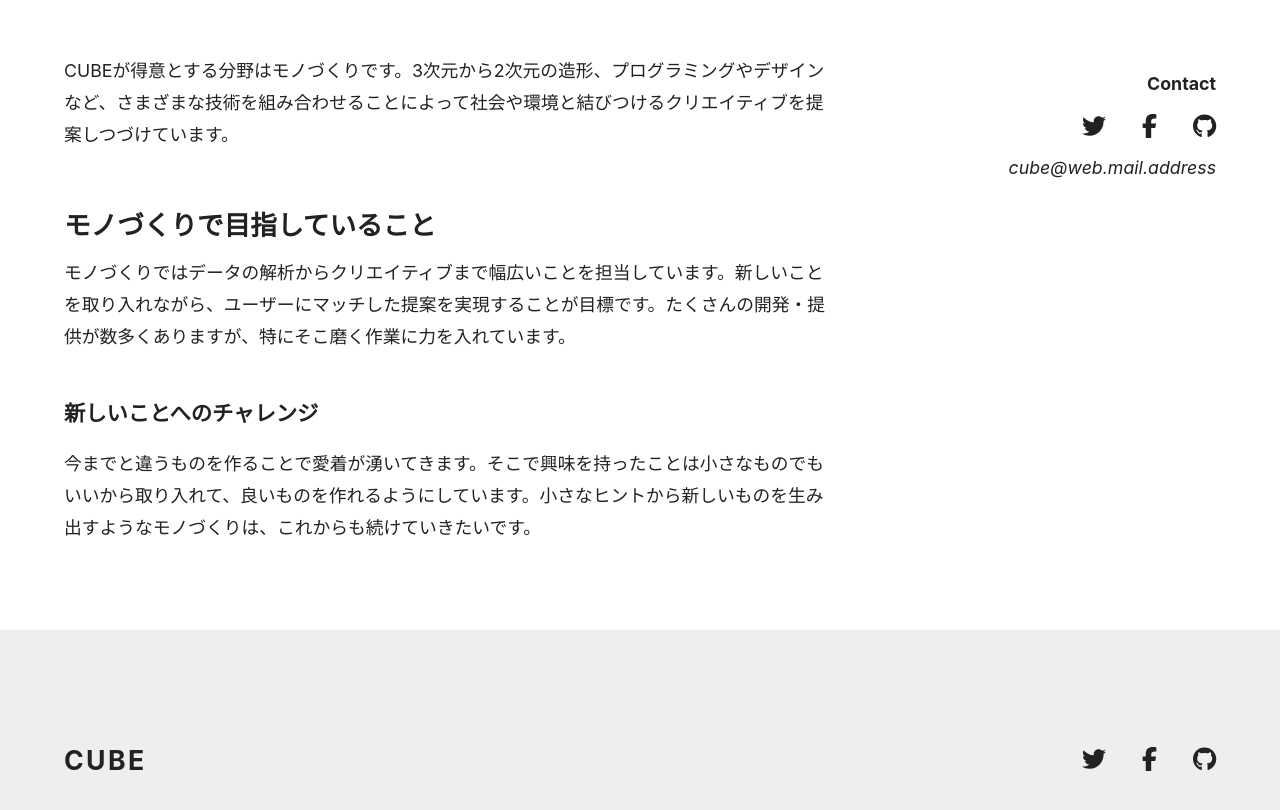
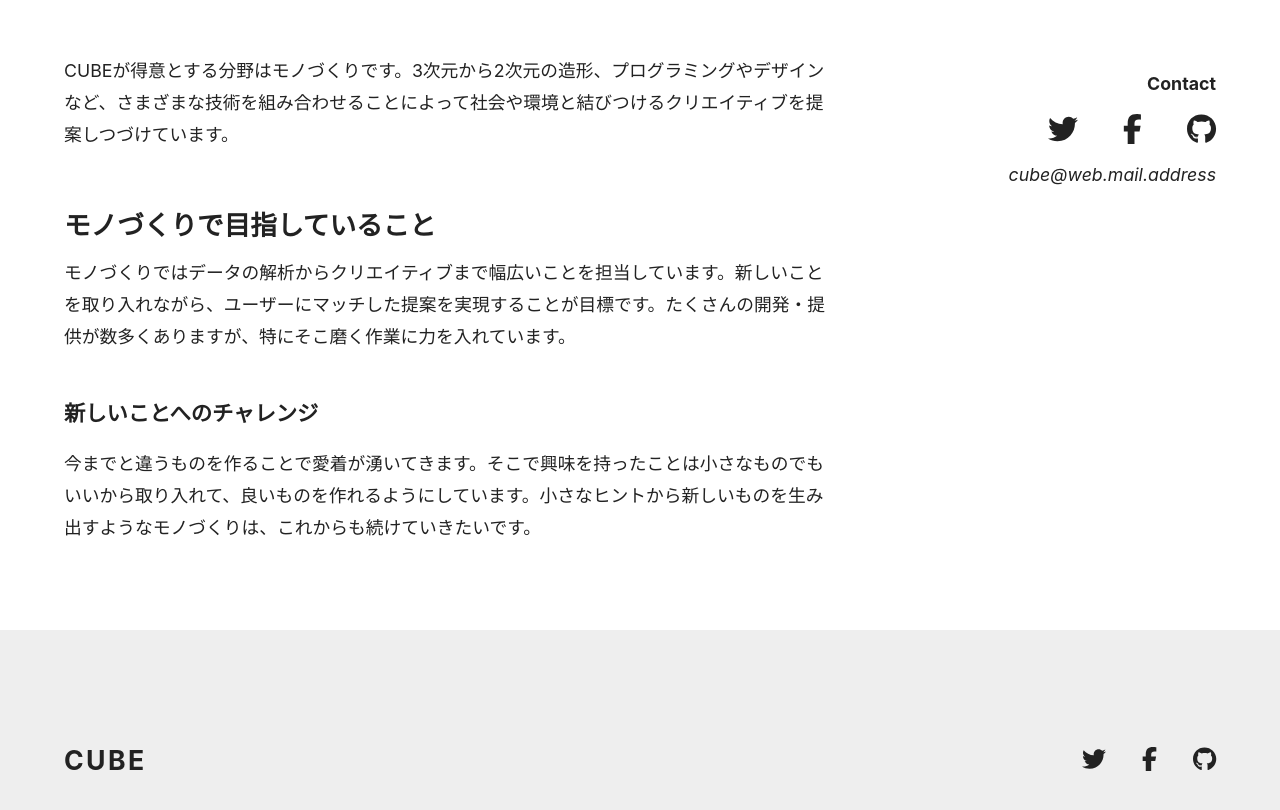
Before and after one commit to makoto-ogata/my-next-blog, a Next.js app: page /about in a window 1280 px wide. Shown: the part 1062-1872 px from the top of the page. Built offline with nearby package versions, Linux system fonts and the light colour scheme.

Commit message:
edit font-size

```diff
--- a/components/contact.js
+++ b/components/contact.js
@@ -5,7 +5,7 @@
     return(
         <div className={styles.stack}>
             <h3 className={styles.heading}>Contact</h3>
-            <Social />
+            <Social iconSize="30px" />
             <address>cube@web.mail.address</address>
         </div>
     )
--- a/components/social.js
+++ b/components/social.js
@@ -7,9 +7,9 @@
     faGithub,
 } from '@fortawesome/free-brands-svg-icons'
 
-export default function Social(){
+export default function Social({iconSize = 'initial'}){
     return (
-        <ul className={styles.list} >
+        <ul className={styles.list} style={{ '--icon-size' : iconSize}} >
             <li>
                 <a href="https://twitter.com">
                     <FontAwesomeIcon icon={faTwitter} />
--- a/styles/social.module.css
+++ b/styles/social.module.css
@@ -1,5 +1,5 @@
 .list {
     display: flex;
     gap: 1.5em;
-    font-size: 24px;
+    font-size: var(--icon-size, 24px);
 }
```
